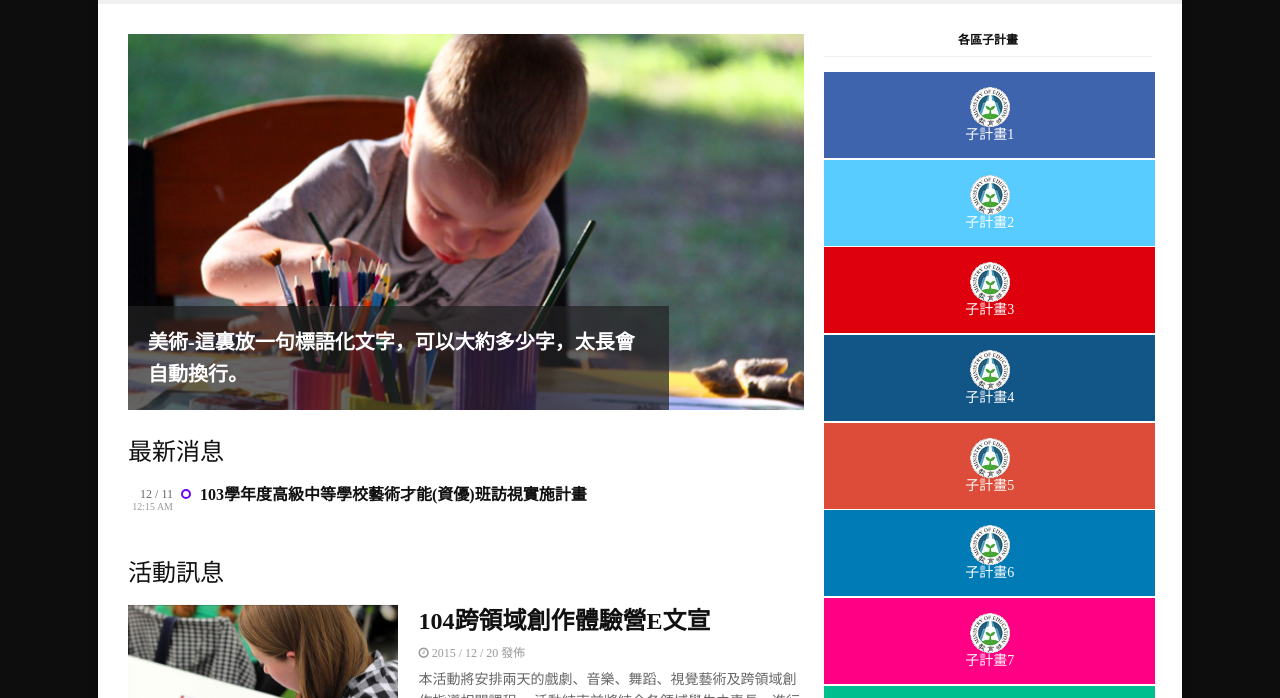
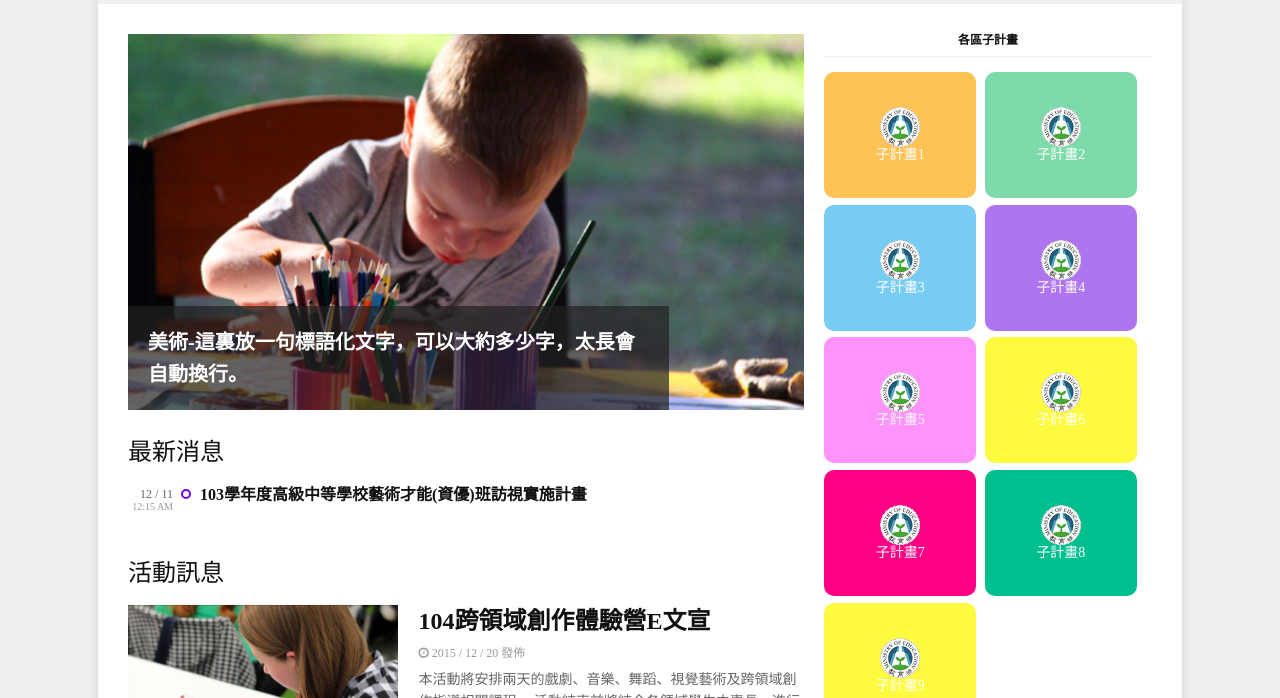
Before and after one commit to mingtak/plonetheme.barceloneta_for_artistic, a website: page plonetheme/barceloneta/theme/index.html in a window 1280 px wide. Shown: the part 162-860 px from the top of the page. Drawn offline with Linux system fonts and the light colour scheme.

Commit message:
update index.html and style.css

```diff
--- a/plonetheme/barceloneta/theme/css/style.css
+++ b/plonetheme/barceloneta/theme/css/style.css
@@ -604,10 +604,12 @@ h3.widget_title {
     clear: both
 }
 .widget_social_apps .app_social {
-    margin: 0 0.5% 0.5% 0.5%;
+    margin: 0 2% 2% 0.5%;
 /*    width: 24%; */
-/*    width: 48%; */
-    width: 100%;
+    width: 46%;
+/*    width: 100%; */
+    padding: 20px;
+    border-radius:10px;
     float: left;
     text-align: center;
     background-color: #111;
@@ -617,22 +619,28 @@ h3.widget_title {
     transition: all 0.2s
 }
 .widget_social_apps .app_social.facebook {
-    background-color: #3e64ad
+    /* background-color: #3e64ad */
+    background-color: #FFC355
 }
 .widget_social_apps .app_social.twitter {
-    background-color: #58ccff
+    /* background-color: #58ccff */
+    background-color: #7DDBAB
 }
 .widget_social_apps .app_social.pinterest {
-    background-color: #de010d
+    /* background-color: #de010d */
+    background-color: #76CCF2
 }
 .widget_social_apps .app_social.instagram {
-    background-color: #125688
+    /* background-color: #125688 */
+    background-color: #AF75F0
 }
 .widget_social_apps .app_social.google {
-    background-color: #dd4b39
+    /* background-color: #dd4b39 */
+    background-color: #FF92FB
 }
 .widget_social_apps .app_social.linkedin {
-    background-color: #007bb6
+    /* background-color: #007bb6 */
+    background-color: #FEFA40
 }
 .widget_social_apps .app_social.flickr {
     background-color: #ff0084
@@ -654,7 +662,7 @@ h3.widget_title {
 .widget_social_apps .app_social a {
     display: block;
     color: #fff;
-    padding: 15px 5px
+    padding: 15px 0px;
 }
 .widget_social_apps .app_social span {
     display: block
--- a/plonetheme/barceloneta/theme/index.html
+++ b/plonetheme/barceloneta/theme/index.html
@@ -23,7 +23,8 @@
         <link href='https://fonts.googleapis.com/css?family=Domine:400,700' rel='stylesheet' type='text/css'>
 
     </head>
-    <body class="painting">
+<!--    <body class="painting"> -->
+    <body>
 
         <!-- Wrapper -->
         <div id="wrapper" class="boxed">
```
